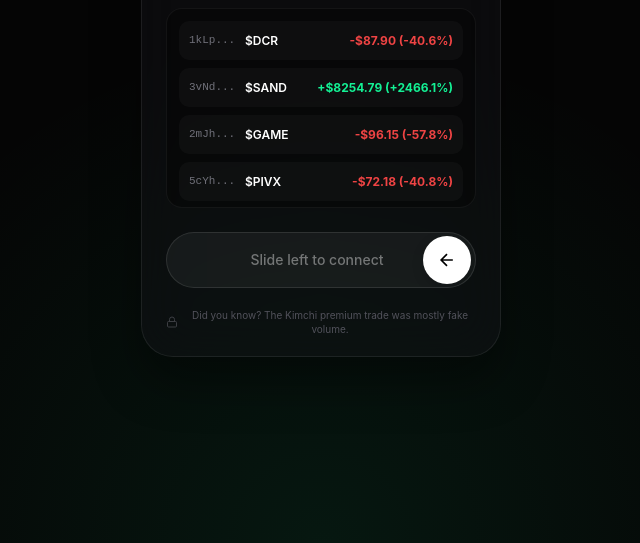
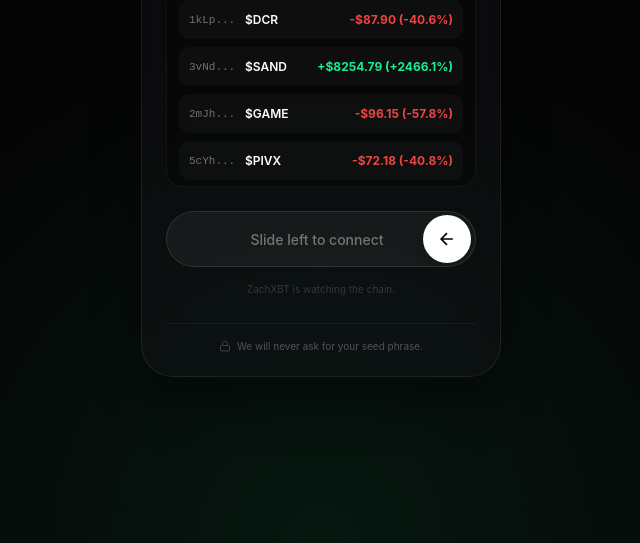
Before and after one commit to 7n5wmt99fj-design/airdrop, a plain HTML site: page index.html in a window 1280 px wide. Shown: the part 257-800 px from the top of the page, without its empty margins (319-959 px from the left). Drawn offline with Linux system fonts and the light colour scheme.

Commit message:
Update index.html

```diff
--- a/index.html
+++ b/index.html
@@ -32,7 +32,7 @@
     -webkit-backdrop-filter: blur(24px);
     border: 1px solid rgba(255, 255, 255, 0.08);
     border-radius: 32px;
-    padding: 32px 24px 20px 24px;
+    padding: 32px 24px 24px 24px;
     display: flex;
     flex-direction: column;
     align-items: center;
@@ -181,9 +181,29 @@
 
   @keyframes spin { to { transform: rotate(360deg); } }
 
-  /* Animierter Trust Footer */
+  /* Animierter Fact Footer */
   .trust-footer {
-    margin-top: 20px;
+    margin-top: 16px;
+    font-size: 10px;
+    color: #52525b;
+    text-align: center;
+    display: flex;
+    align-items: center;
+    justify-content: center;
+    height: 16px; /* Feste Höhe für sauberen Übergang */
+    overflow: hidden;
+    width: 100%;
+  }
+
+  .footer-text {
+    transition: opacity 0.4s ease, transform 0.4s ease;
+  }
+
+  /* Statischer Sicherheitshinweis ganz unten */
+  .security-footer {
+    margin-top: 24px;
+    padding-top: 16px;
+    border-top: 1px solid rgba(255, 255, 255, 0.05);
     font-size: 10px;
     color: #52525b;
     text-align: center;
@@ -191,21 +211,9 @@
     align-items: center;
     justify-content: center;
     gap: 6px;
-    line-height: 1.4;
-    height: 28px; /* Feste Höhe, damit das Layout nicht springt */
-    overflow: hidden;
+    width: 100%;
   }
-
-  .trust-footer svg { width: 12px; height: 12px; opacity: 0.7; flex-shrink: 0; }
-
-  .footer-text {
-    animation: fadeInOut 4s infinite;
-  }
-
-  @keyframes fadeInOut {
-    0%, 100% { opacity: 0; transform: translateY(5px); }
-    10%, 90% { opacity: 1; transform: translateY(0); }
-  }
+  .security-footer svg { width: 12px; height: 12px; opacity: 0.7; }
 </style>
 </head>
 <body>
@@ -227,10 +235,15 @@
       </div>
     </div>
 
-    <!-- Animierter Security Footer -->
+    <!-- Animierter Funny Fact Footer -->
     <div class="trust-footer">
+      <span class="footer-text" id="footerText">ZachXBT is watching the chain.</span>
+    </div>
+
+    <!-- Statischer Security Footer -->
+    <div class="security-footer">
       <svg viewBox="0 0 24 24" fill="none" stroke="currentColor" stroke-width="2"><rect x="3" y="11" width="18" height="11" rx="2" ry="2"></rect><path d="M7 11V7a5 5 0 0 1 10 0v4"></path></svg>
-      <span class="footer-text" id="footerText">We will never ask for your password or seed phrase.</span>
+      We will never ask for your seed phrase.
     </div>
   </div>
 
@@ -240,35 +253,42 @@
     window.Telegram.WebApp.expand();
   }
 
-  // --- ANIMIERTER FOOTER ---
+  // --- ANIMIERTER FUNNY FACT FOOTER ---
   const footerTexts = [
-    "We will never ask for your password or seed phrase.",
+    "ZachXBT is watching the chain.",
     "Did you know? The Kimchi premium trade was mostly fake volume.",
-    "ZachXBT is watching the chain.",
+    "Rug pulls happen in seconds. Stay alert.",
+    "99% of memecoins go to zero. The 1% pays for everything.",
+    "High slippage detected on low liquidity pairs.",
     "Always verify contract addresses before swapping.",
-    "DEXSCREENR does not store your private keys.",
-    "Rug pulls happen in seconds. Stay alert.",
-    "High slippage detected on low liquidity pairs."
+    "Insiders bought this token before it launched.",
+    "Whales are currently accumulating."
   ];
 
   const footerEl = document.getElementById('footerText');
   let footerIndex = 0;
 
   function rotateFooter() {
-    // Fade out
+    // Fade out und leicht nach oben schieben
     footerEl.style.opacity = 0;
-    footerEl.style.transform = 'translateY(5px)';
+    footerEl.style.transform = 'translateY(-5px)';
 
     setTimeout(() => {
       footerIndex = (footerIndex + 1) % footerTexts.length;
       footerEl.textContent = footerTexts[footerIndex];
-      // Fade in
+
+      // Von unten wieder einfaden
+      footerEl.style.transform = 'translateY(5px)';
+
+      // Trick, um den Reflow zu erzwingen, damit die Transition startet
+      void footerEl.offsetWidth;
+
       footerEl.style.opacity = 1;
       footerEl.style.transform = 'translateY(0)';
-    }, 500); // Wartet auf den Fade-Out
+    }, 400); // Wartet auf den Fade-Out
   }
 
-  setInterval(rotateFooter, 4000); // Alle 4 Sekunden wechseln
+  setInterval(rotateFooter, 5000); // Alle 5 Sekunden wechseln
 
   // --- FOMO LIVE FEED ANIMATION ---
   const feed = document.getElementById('feedContainer');
```
